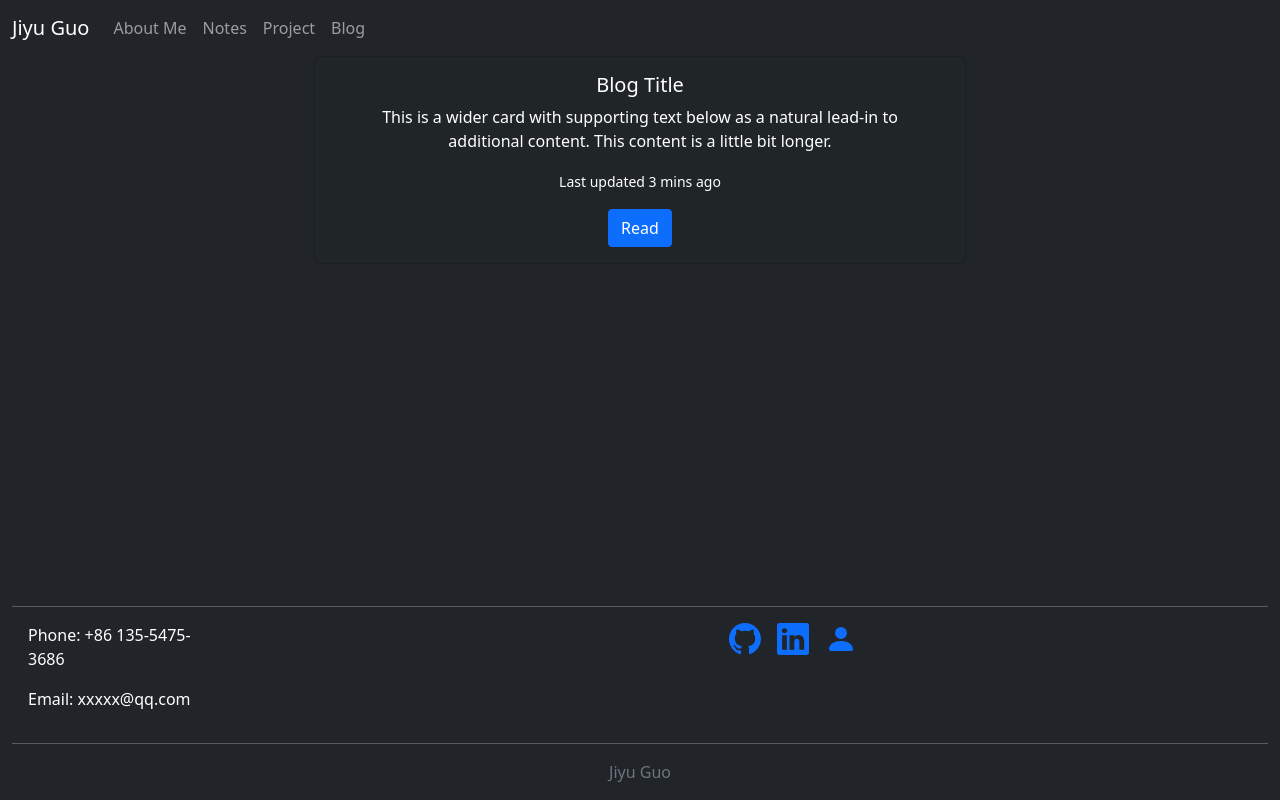
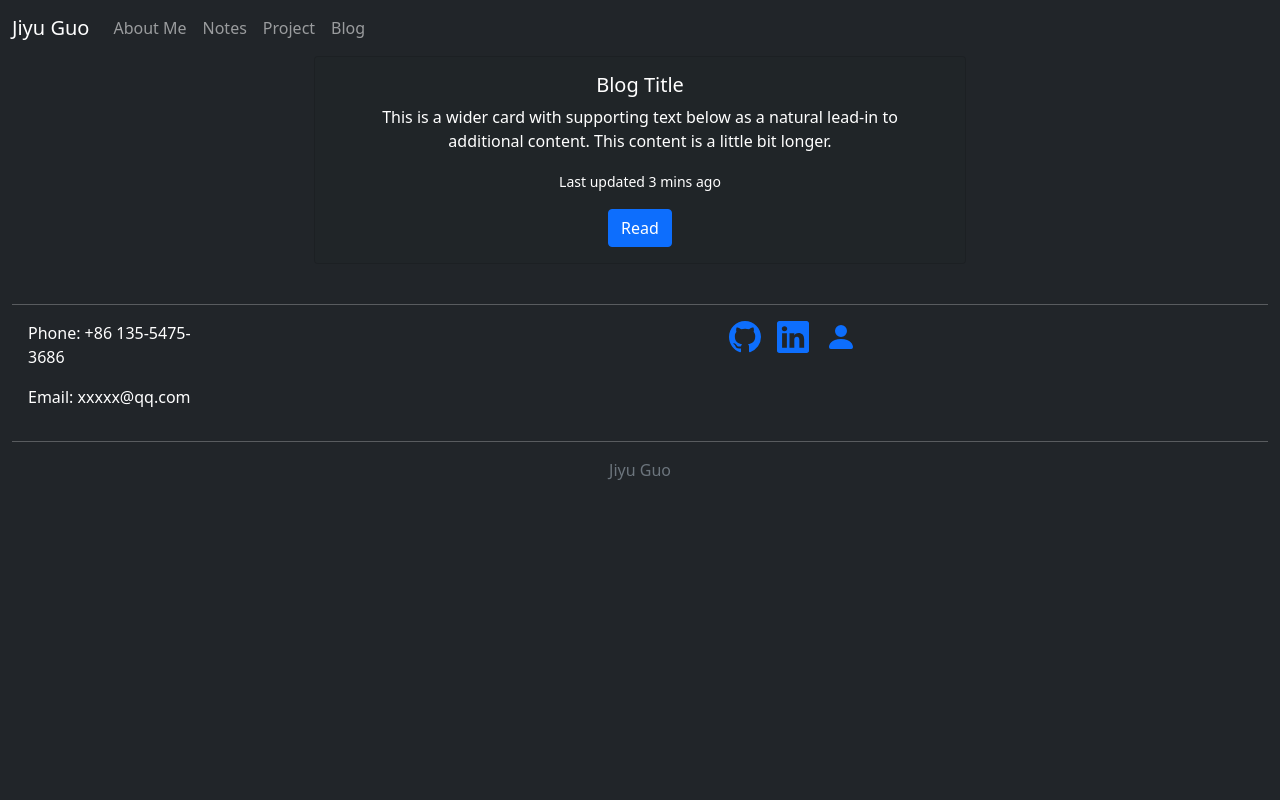
Before and after one commit to iamhotcenplotz/iamhotcenplotz, a plain HTML site: page index.html in a window 1280 px wide. Drawn offline with nearby package versions, Linux system fonts and the light colour scheme.

Commit message:
Update index.html
footer justify

```diff
--- a/index.html
+++ b/index.html
@@ -65,7 +65,7 @@
 </main>
 
 <br>
-<footer class="fixed-bottom">
+<footer class="position-relative bottom-0">
     <div class="container-fluid">
         <hr>
         <div class="row">
```
